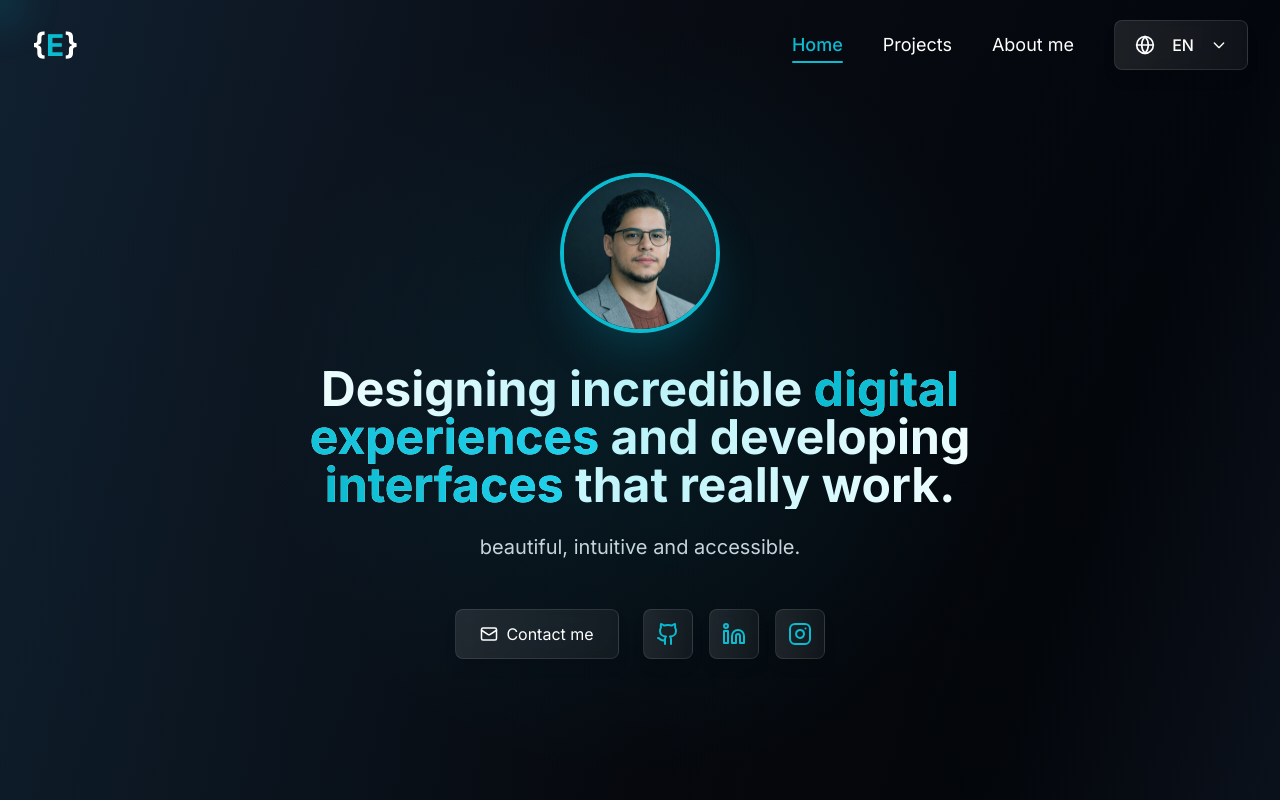
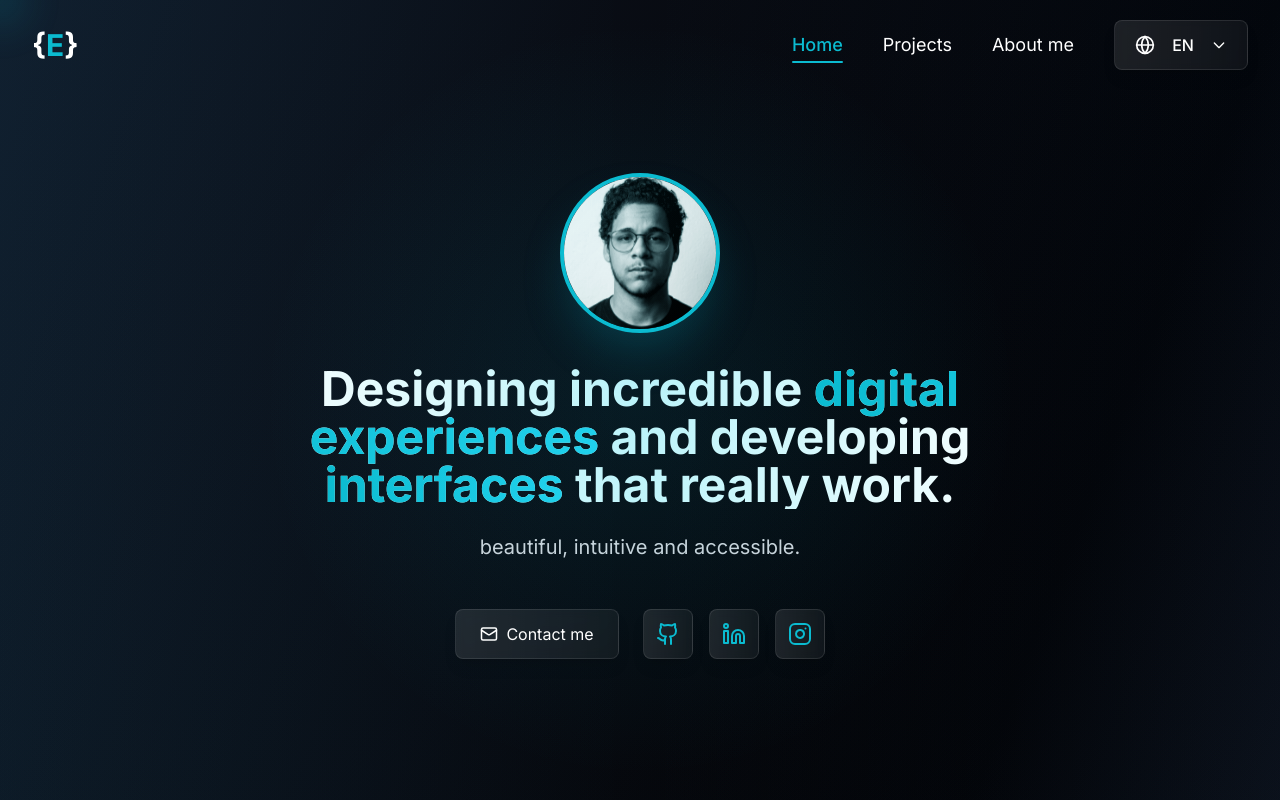
Before and after one commit to Akejr/evandroportfolio, a React (Vite) app: page / in a window 1280 px wide. Shown: the top 800 px of the page. Built offline with nearby package versions, Linux system fonts and the light colour scheme.

Commit message:
Ajusta posição da foto de perfil (40% 25%)

```diff
--- a/src/components/Hero.tsx
+++ b/src/components/Hero.tsx
@@ -34,7 +34,7 @@ const Hero: React.FC = () => {
             decoding="sync"
             style={{
               transform: 'scale(1)',
-              objectPosition: '38% 13%',
+              objectPosition: '40% 25%',
               imageRendering: 'auto',
               backfaceVisibility: 'hidden',
               WebkitBackfaceVisibility: 'hidden',
```
Also changed, not shown: public/images/foto nova perfil.png.
